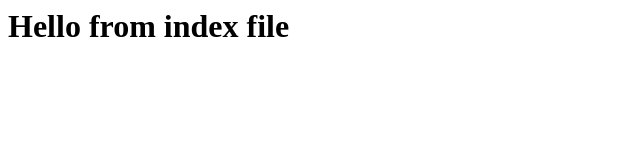
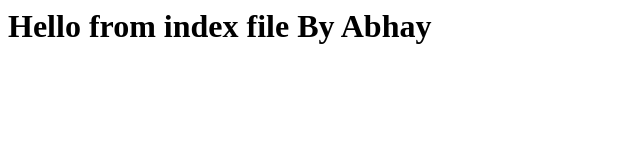
Before and after one commit to abhaybagoriya/demojenkins, a plain HTML site: page index.html in a window 1280 px wide. Shown: the whole page, without its empty margins (0-640 px from the left). Drawn offline with Linux system fonts and the light colour scheme.

Commit message:
message updated in index.html

```diff
--- a/index.html
+++ b/index.html
@@ -1,5 +1,5 @@
 <html>
   <body>
-    <h1>Hello from index file</h1>
+    <h1>Hello from index file By Abhay</h1>
   </body>
 </html>
```
